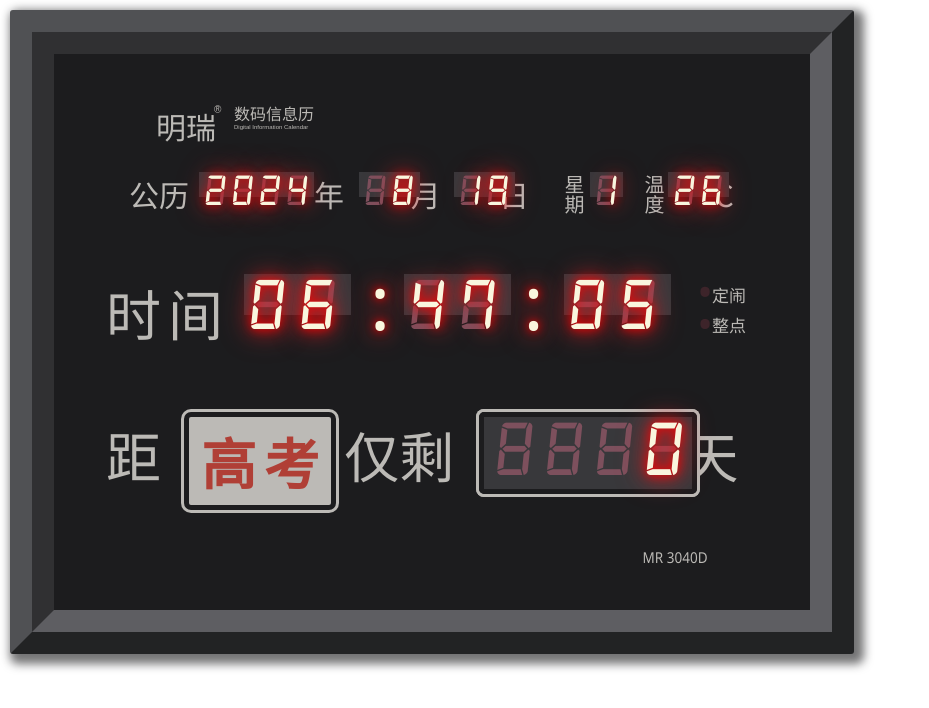
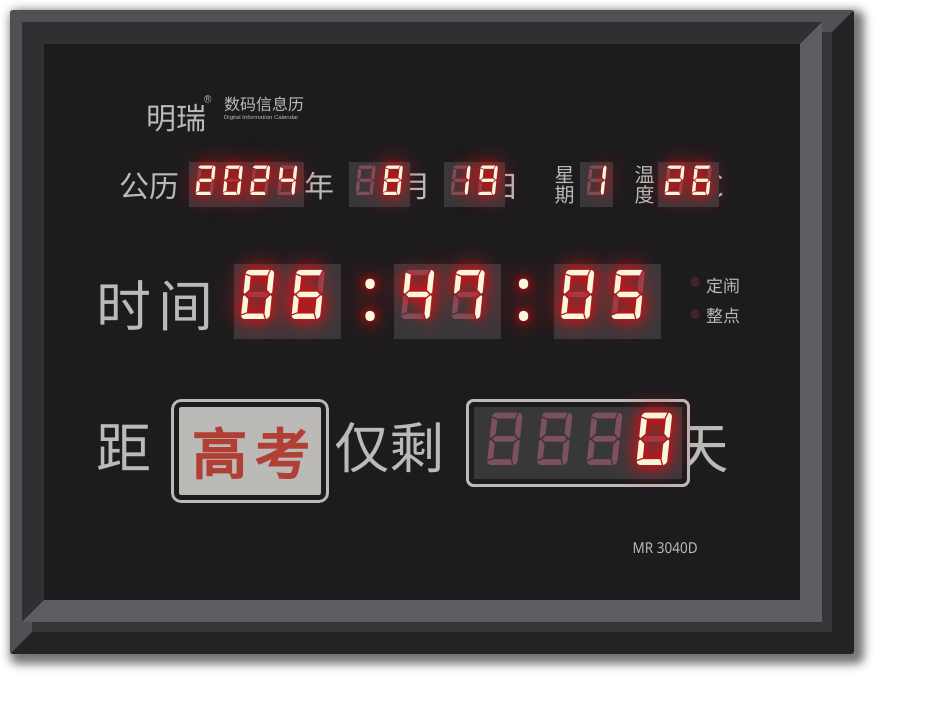
Before and after one commit to Justin186/Digital-Information-Calendar, a plain HTML site: page index.html in a window 1280 px wide. Shown: the whole page, without its empty margins (0-929 px from the left). Drawn offline with Linux system fonts and the light colour scheme; a web font is replaced by a local one.

Commit message:
Add files via upload

```diff
--- a/css/style.css
+++ b/css/style.css
@@ -38,8 +38,8 @@ body {
     width: 756px;
     background-color: #4a4a4d;
     position: absolute;
-    top: 22;
-    left: 22;
+    top: 22px;
+    left: 22px;
     border:22px inset #35363856;
 }
 .clock-surface {
@@ -69,7 +69,7 @@ body {
     z-index: 0;
     background-color: #38383b;
     text-indent: 6px;
-    min-height: max-content;
+    height: 45px;
 }
 .clock-text {
     position: absolute;
@@ -100,41 +100,33 @@ body {
     top: 70px;
     left: 180px;
 }
-#calendar {
+#calendar, #year, #month, #day, #week, #weekd, #temp, #tempd {
     top: 118px;
     left: 75px;
 }
 #year {
-    top: 118px;
     left: 145px;
 }
 #month {
     text-align: left;
-    top: 118px;
     left: 305px;
 }
 #day {
-    top: 118px;
     left: 400px;
 }
-#week {
+#week, #temp {
     writing-mode: vertical-lr;
     font-size: 20px;
     top: 120px;
     left: 505px;
 }
-#weekd {
-    top: 118px;
+#weekd, #tempd {
     left: 536px;
 }
 #temp {
-    writing-mode: vertical-lr;
-    font-size: 20px;
-    top: 120px;
     left: 585px;
 }
 #tempd {
-    top: 118px;
     left: 614px;
 }
 #time {
@@ -143,25 +135,24 @@ body {
     top: 218px;
     left: 52px;
 }
-#hour {
+#hour, #minute, #second {
     font-size: 75px;
     letter-spacing: 15px;
+    height: 75px;
+}
+#hour {
     top: 220px;
     left: 190px;
 }
 #minute {
-    font-size: 75px;
-    letter-spacing: 15px;
     top: 220px;
     left: 350px;
 }
 #second {
-    font-size: 75px;
-    letter-spacing: 15px;
     top: 220px;
     left: 510px;
 }
-#colon {
+#colon, #mist {
     font-family: 'Segoe UI', sans-serif;
     font-size: 75px;
     font-style: normal;
@@ -171,24 +162,18 @@ body {
     white-space: pre;
 }
 #mist {
-    font-family: 'Segoe UI', sans-serif;
-    font-size: 75px;
-    font-style: normal;
-    font-weight: 500;
     top: 194px;
     left: 635px;
     text-shadow: none;
     color: #3D242A;
 }
-#alarm {
+#alarm, #topclock {
     font-size: 17px;
     top: 228px;
-    left: 658px;
+    left: 662px;
 }
 #topclock {
-    font-size: 17px;
     top: 258px;
-    left: 658px;
 }
 #countdown {
     font-size: 55px;
--- a/index.html
+++ b/index.html
@@ -5,40 +5,7 @@
     <meta name="viewport" content="width=device-width, initial-scale=1.0">
     <title>电子万年历</title>
     <link rel="stylesheet" type="text/css" href="css/style.css">
-    <script>
-        // 时间格式化函数
-        function formatTime(num) {
-            return num.toString().padStart(2, '0');
-        }
-        // 日期格式化函数
-        function formatDate(num) {
-            return num.toString().padStart(2, ' ');
-        }
-        // 时间更新函数
-        function updateClock() {
-            var now = new Date();
-            var year = now.getFullYear();
-            var month = formatDate(now.getMonth() + 1); // 月份从0开始，所以需要加1
-            var day = formatDate(now.getDate());
-            var week = now.getDay();
-            var hour = formatTime(now.getHours());
-            var minute = formatTime(now.getMinutes());
-            var second = formatTime(now.getSeconds());
-
-            document.getElementById('year').textContent = year;
-            document.getElementById('month').textContent = month;
-            document.getElementById('day').textContent = day;
-            document.getElementById('weekd').textContent = ['8', '1', '2', '3', '4', '5', '6'][week];
-            document.getElementById('hour').textContent = hour;
-            document.getElementById('minute').textContent = minute;
-            document.getElementById('second').textContent = second;
-        }
-        window.onload = function() {
-            updateClock(); // 页面加载时更新时间
-            setInterval(updateClock, 1000); // 每秒更新一次时间
-        };
-    </script>
-
+    <script src="js/clock.js"></script>
 </head>
 <body>
     <div class="clock-bottom">
--- /dev/null
+++ b/js/clock.js
@@ -0,0 +1,31 @@
+// 时间格式化函数
+function formatTime(num) {
+    return num.toString().padStart(2, '0');
+}
+// 日期格式化函数
+function formatDate(num) {
+    return num.toString().padStart(2, ' ');
+}
+// 时间更新函数
+function updateClock() {
+    var now = new Date();
+    var year = now.getFullYear();
+    var month = formatDate(now.getMonth() + 1); // 月份从0开始，所以需要加1
+    var day = formatDate(now.getDate());
+    var week = now.getDay();
+    var hour = formatTime(now.getHours());
+    var minute = formatTime(now.getMinutes());
+    var second = formatTime(now.getSeconds());
+
+    document.getElementById('year').textContent = year;
+    document.getElementById('month').textContent = month;
+    document.getElementById('day').textContent = day;
+    document.getElementById('weekd').textContent = ['8', '1', '2', '3', '4', '5', '6'][week];
+    document.getElementById('hour').textContent = hour;
+    document.getElementById('minute').textContent = minute;
+    document.getElementById('second').textContent = second;
+}
+window.onload = function() {
+    updateClock(); // 页面加载时更新时间
+    setInterval(updateClock, 1000); // 每秒更新一次时间
+};
```
